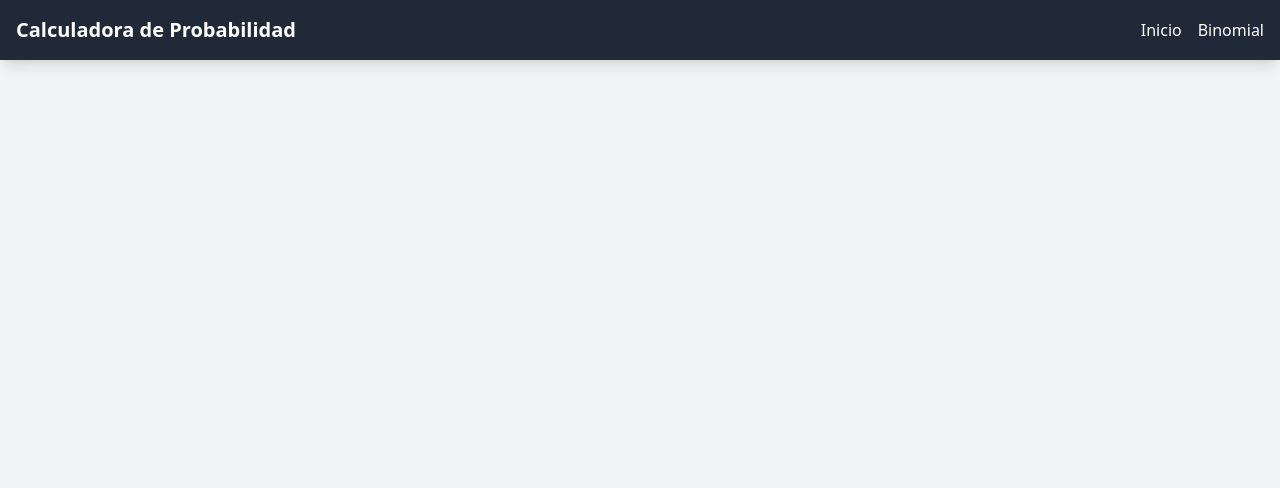
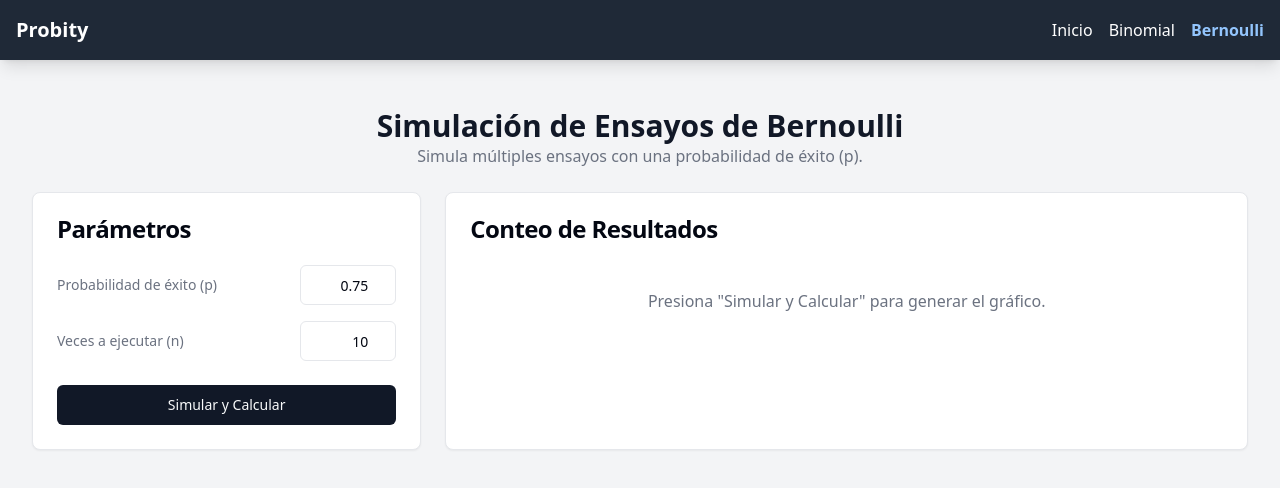
Before and after one commit to AxelT456/Probity-Front, a Vue app: page /bernoulli in a window 1280 px wide. Shown: the top 488 px of the page. Built offline with nearby package versions, Linux system fonts and the light colour scheme.

Commit message:
Bernoulli LISTO

```diff
--- a/src/components/formulas/BernoulliForm.vue
+++ b/src/components/formulas/BernoulliForm.vue
@@ -0,0 +1,47 @@
+<script setup lang="ts">
+import { ref } from 'vue'
+import { Input } from '@/components/ui/input'
+import { Label } from '@/components/ui/label'
+
+const p = ref(0.75)
+const n = ref(10)
+
+const emit = defineEmits(['calculate'])
+
+function handleSubmit() {
+  emit('calculate', { p: p.value, n: n.value })
+}
+</script>
+
+<template>
+  <form id="bernoulli-form" @submit.prevent="handleSubmit" class="space-y-4">
+    <div class="flex items-center justify-between">
+      <Label for="p" class="text-sm text-muted-foreground">Probabilidad de éxito (p)</Label>
+      <Input
+        id="p"
+        v-model="p"
+        type="number"
+        min="0"
+        max="1"
+        step="0.01"
+        placeholder="Ej: 0.75"
+        required
+        class="w-24 text-right"
+      />
+    </div>
+    <div class="flex items-center justify-between">
+      <Label for="p" class="text-sm text-muted-foreground">Veces a ejecutar (n)</Label>
+      <Input
+        id="n"
+        v-model="n"
+        type="number"
+        min="0"
+        max="99,999"
+        step="1"
+        placeholder="Ej: 10"
+        required
+        class="w-24 text-right"
+      />
+    </div>
+  </form>
+</template>
--- a/src/components/layout/NavBar.vue
+++ b/src/components/layout/NavBar.vue
@@ -5,6 +5,7 @@ import { ref } from 'vue'
 const navItems = ref([
   { name: 'Inicio', path: '/' },
   { name: 'Binomial', path: '/binomial' },
+  { name: 'Bernoulli', path: '/bernoulli' },
   // Aquí agregaremos más calculadoras en el futuro
   // { name: 'Normal', path: '/normal' },
 ])
@@ -13,9 +14,7 @@ const navItems = ref([
 <template>
   <nav class="bg-gray-800 p-4 text-white shadow-lg">
     <div class="container mx-auto flex items-center justify-between">
-      <RouterLink to="/" class="text-xl font-bold hover:text-gray-300">
-        Calculadora de Probabilidad
-      </RouterLink>
+      <RouterLink to="/" class="text-xl font-bold hover:text-gray-300"> Probity </RouterLink>
 
       <div class="space-x-4">
         <RouterLink
--- a/src/services/formulasAPI.js
+++ b/src/services/formulasAPI.js
@@ -11,3 +11,7 @@ const apiClient = axios.create({
 export const calculateBinomial = (params) => {
   return apiClient.post('/binomial/', params)
 }
+
+export const calculateBernoulli = (params) => {
+  return apiClient.post('/bernoulli/', params)
+}
--- a/src/views/BernoulliView.vue
+++ b/src/views/BernoulliView.vue
@@ -1,6 +1,113 @@
-<script>
+<script setup>
+import { ref } from 'vue'
 import { Button } from '@/components/ui/button'
-import { Card, CardContent, CardFooter, CardHeader, CardTitle } from '@/components/ui/card'
+import {
+  Card,
+  CardContent,
+  CardDescription,
+  CardFooter,
+  CardHeader,
+  CardTitle,
+} from '@/components/ui/card'
+import BernoulliForm from '@/components/formulas/BernoulliForm.vue'
+import BernoulliChart from '@/components/charts/BernoulliChart.vue'
+import { calculateBernoulli } from '@/services/formulasAPI'
+
+const apiResult = ref(null)
+const isLoading = ref(false)
+const apiError = ref(null)
+
+async function handleCalculate(formData) {
+  isLoading.value = true
+  apiResult.value = null
+  apiError.value = null
+  try {
+    const response = await calculateBernoulli(formData)
+    apiResult.value = response.data
+  } catch (error) {
+    apiError.value = error
+    console.error('Error al contactar la API:', error)
+  } finally {
+    isLoading.value = false
+  }
+}
 </script>
-<template></template>
-<style></style>
+
+<template>
+  <div class="container mx-auto p-4 space-y-6">
+    <div class="text-center">
+      <h1 class="text-3xl font-bold">Simulación de Ensayos de Bernoulli</h1>
+      <p class="text-muted-foreground">
+        Simula múltiples ensayos con una probabilidad de éxito (p).
+      </p>
+    </div>
+
+    <div class="grid grid-cols-1 md:grid-cols-3 gap-6">
+      <!-- Columna de Controles y Resultados -->
+      <div class="md:col-span-1 space-y-6">
+        <Card>
+          <CardHeader>
+            <CardTitle>Parámetros</CardTitle>
+          </CardHeader>
+          <CardContent>
+            <BernoulliForm @calculate="handleCalculate" />
+          </CardContent>
+          <CardFooter>
+            <Button form="bernoulli-form" type="submit" class="w-full"> Simular y Calcular </Button>
+          </CardFooter>
+        </Card>
+
+        <!-- Tarjeta de Resultados -->
+        <Card v-if="apiResult || isLoading || apiError">
+          <CardHeader>
+            <CardTitle>Resultados de la Simulación</CardTitle>
+          </CardHeader>
+          <CardContent class="space-y-4">
+            <p v-if="isLoading" class="text-center">Simulando...</p>
+            <p v-if="apiError" class="text-center text-red-500">Error en la simulación.</p>
+            <div v-if="apiResult" class="text-center space-y-2">
+              <div class="flex justify-around">
+                <div>
+                  <p class="text-sm text-muted-foreground">Éxitos</p>
+                  <p class="text-2xl font-bold text-green-500">
+                    {{ apiResult.result.data.Exitos }}
+                  </p>
+                </div>
+                <div>
+                  <p class="text-sm text-muted-foreground">Fracasos</p>
+                  <p class="text-2xl font-bold text-red-500">
+                    {{ apiResult.result.data.Fracasos }}
+                  </p>
+                </div>
+              </div>
+              <div>
+                <p class="text-xs text-muted-foreground mt-4">Secuencia de Resultados</p>
+                <div class="w-full bg-gray-100 p-2 rounded-md text-xs break-all dark:bg-gray-800">
+                  {{ apiResult.result.data.Sucesion.join(', ') }}
+                </div>
+              </div>
+            </div>
+          </CardContent>
+        </Card>
+      </div>
+
+      <!-- Columna del Gráfico -->
+      <div class="md:col-span-2">
+        <Card class="h-full">
+          <CardHeader>
+            <CardTitle>Conteo de Resultados</CardTitle>
+          </CardHeader>
+          <CardContent class="pt-6">
+            <BernoulliChart
+              v-if="apiResult && apiResult.graph_data"
+              :chart-data="apiResult.graph_data"
+            />
+            <div v-else class="text-center text-gray-500 h-full flex items-center justify-center">
+              <p>Presiona "Simular y Calcular" para generar el gráfico.</p>
+            </div>
+          </CardContent>
+        </Card>
+      </div>
+    </div>
+  </div>
+</template>
--- a/src/views/BinomialView.vue
+++ b/src/views/BinomialView.vue
@@ -1,15 +1,19 @@
 <script setup>
+import { ref } from 'vue'
 import { Button } from '@/components/ui/button'
-import { Card, CardContent, CardFooter, CardHeader, CardTitle } from '@/components/ui/card'
-
+import {
+  Card,
+  CardContent,
+  CardDescription,
+  CardFooter,
+  CardHeader,
+  CardTitle,
+} from '@/components/ui/card'
 import BinomialForm from '@/components/formulas/BinomialForm.vue'
-import FormulaDisplay from '@/components/ui/FormulaDisplay.vue'
 import BinomialChart from '@/components/charts/BinomialChart.vue'
 import { calculateBinomial } from '@/services/formulasAPI'
 
-import { ref } from 'vue'
-
-// Estado para guardar los resultados de la API
+// --- La lógica no cambia en absoluto ---
 const apiResult = ref(null)
 const isLoading = ref(false)
 const apiError = ref(null)
@@ -18,9 +22,7 @@ async function handleCalculate(formData) {
   isLoading.value = true
   apiResult.value = null
   apiError.value = null
-
   try {
-    // 2. Reemplaza la simulación con la llamada real
     const response = await calculateBinomial(formData)
     apiResult.value = response.data
   } catch (error) {
@@ -33,20 +35,62 @@ async function handleCalculate(formData) {
 </script>
 
 <template>
-  <div class="h-screen flex flex-col items-center justify-center p-8 space-y-6">
-    <FormulaDisplay />
-    <div class="grid grid-cols-1 md:grid-cols-3 gap-6 w-full max-w-5xl">
-      <Card class="md:col-span-1">
+  <div class="container mx-auto p-4 space-y-6">
+    <div class="text-center">
+      <h1 class="text-3xl font-bold">Distribución Binomial</h1>
+      <p class="text-muted-foreground">
+        Calcula la probabilidad para un número de éxitos (k) en (n) ensayos.
+      </p>
+    </div>
+
+    <div class="grid grid-cols-1 md:grid-cols-3 gap-6">
+      <div class="md:col-span-1 space-y-6">
+        <Card>
           <CardHeader>
-          <CardTitle>Calculadora Binomial</CardTitle>
+            <CardTitle>Parámetros</CardTitle>
           </CardHeader>
           <CardContent>
             <BinomialForm @calculate="handleCalculate" />
           </CardContent>
           <CardFooter>
-          <Button form="binomial-form" type="submit">Calcular</Button>
+            <Button form="binomial-form" type="submit" class="w-full">Calcular</Button>
           </CardFooter>
         </Card>
+
+        <Card v-if="apiResult || isLoading || apiError">
+          <CardHeader>
+            <CardTitle>Resultados Numéricos</CardTitle>
+          </CardHeader>
+          <CardContent class="space-y-4">
+            <p v-if="isLoading" class="text-center">Calculando...</p>
+            <p v-if="apiError" class="text-center text-red-500">Error al calcular.</p>
+            <div v-if="apiResult" class="text-sm space-y-2">
+              <div class="flex justify-between">
+                <span class="text-muted-foreground">Media (μ):</span>
+                <span class="font-mono font-semibold">{{ apiResult.result.mean.toFixed(4) }}</span>
+              </div>
+              <div class="flex justify-between">
+                <span class="text-muted-foreground">Varianza (σ²):</span>
+                <span class="font-mono font-semibold">{{
+                  apiResult.result.variance.toFixed(4)
+                }}</span>
+              </div>
+              <div class="flex justify-between">
+                <span class="text-muted-foreground">P(X = k):</span>
+                <span class="font-mono font-semibold">{{
+                  apiResult.result.pmf_at_k.toFixed(4)
+                }}</span>
+              </div>
+              <div class="flex justify-between">
+                <span class="text-muted-foreground">P(X ≤ k):</span>
+                <span class="font-mono font-semibold">{{
+                  apiResult.result.cdf_at_k.toFixed(4)
+                }}</span>
+              </div>
+            </div>
+          </CardContent>
+        </Card>
+      </div>
 
       <div class="md:col-span-2">
         <Card class="h-full">
@@ -54,16 +98,12 @@ async function handleCalculate(formData) {
             <CardTitle>Visualización Gráfica</CardTitle>
           </CardHeader>
           <CardContent class="pt-6">
-            <div v-if="isLoading" class="text-center">Cargando gráfico... ⏳</div>
-            <div v-if="apiError" class="text-center text-red-500">
-              Ocurrió un error al cargar los datos.
-            </div>
             <BinomialChart
               v-if="apiResult && apiResult.graph_data"
               :chart-data="apiResult.graph_data"
             />
-            <div v-if="!apiResult && !isLoading && !apiError" class="text-center text-gray-500">
-              Ingresa los datos y presiona "Calcular" para generar el gráfico.
+            <div v-else class="text-center text-gray-500 h-full flex items-center justify-center">
+              <p>Ingresa los datos y presiona "Calcular" para generar el gráfico.</p>
             </div>
           </CardContent>
         </Card>
--- a/src/views/HomeView.vue
+++ b/src/views/HomeView.vue
@@ -2,9 +2,7 @@
 
 <template>
   <div class="text-center py-16">
-    <h1 class="text-5xl font-extrabold text-gray-800 dark:text-gray-200 mb-4">
-      Bienvenido a la Calculadora de Probabilidad
-    </h1>
+    <h1 class="text-5xl font-extrabold text-gray-800 dark:text-gray-200 mb-4">Probity</h1>
     <p class="text-xl text-gray-600 dark:text-gray-400 mb-8">
       Selecciona una calculadora del menú superior para empezar.
     </p>
@@ -15,6 +13,12 @@
       >
         Ir a Binomial
       </RouterLink>
+      <RouterLink
+        to="/bernoulli"
+        class="bg-blue-600 hover:bg-blue-700 text-white font-bold py-3 px-6 rounded-lg transition-colors"
+      >
+        Ir a Bernoulli
+      </RouterLink>
     </div>
   </div>
 </template>
```
Also changed, not shown: src/components/charts/BernoulliChart.vue (+74 -0 lines), src/components/ui/FormulaDisplay.vue (deleted, +0 -12 lines). Lines whose indentation alone changed are shown as unchanged.
